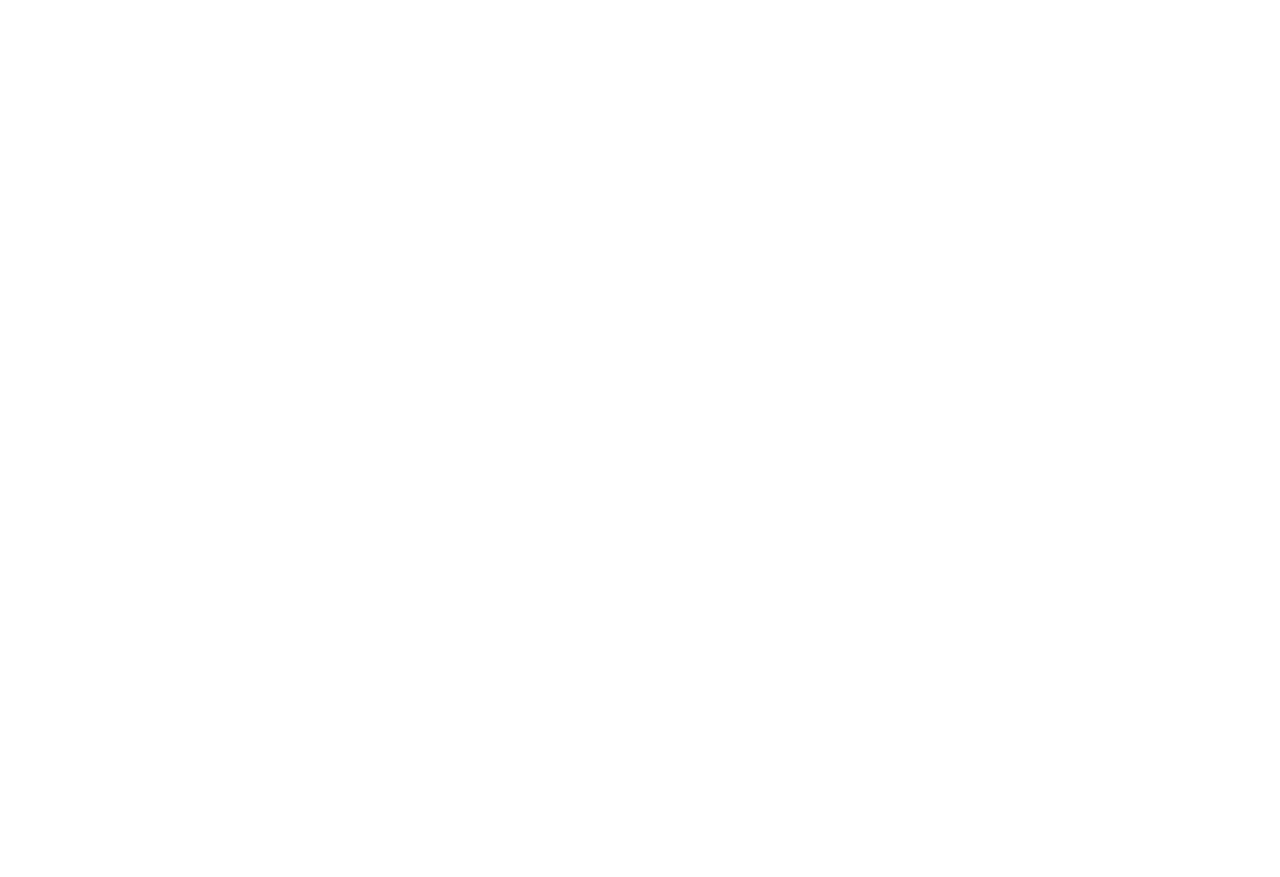
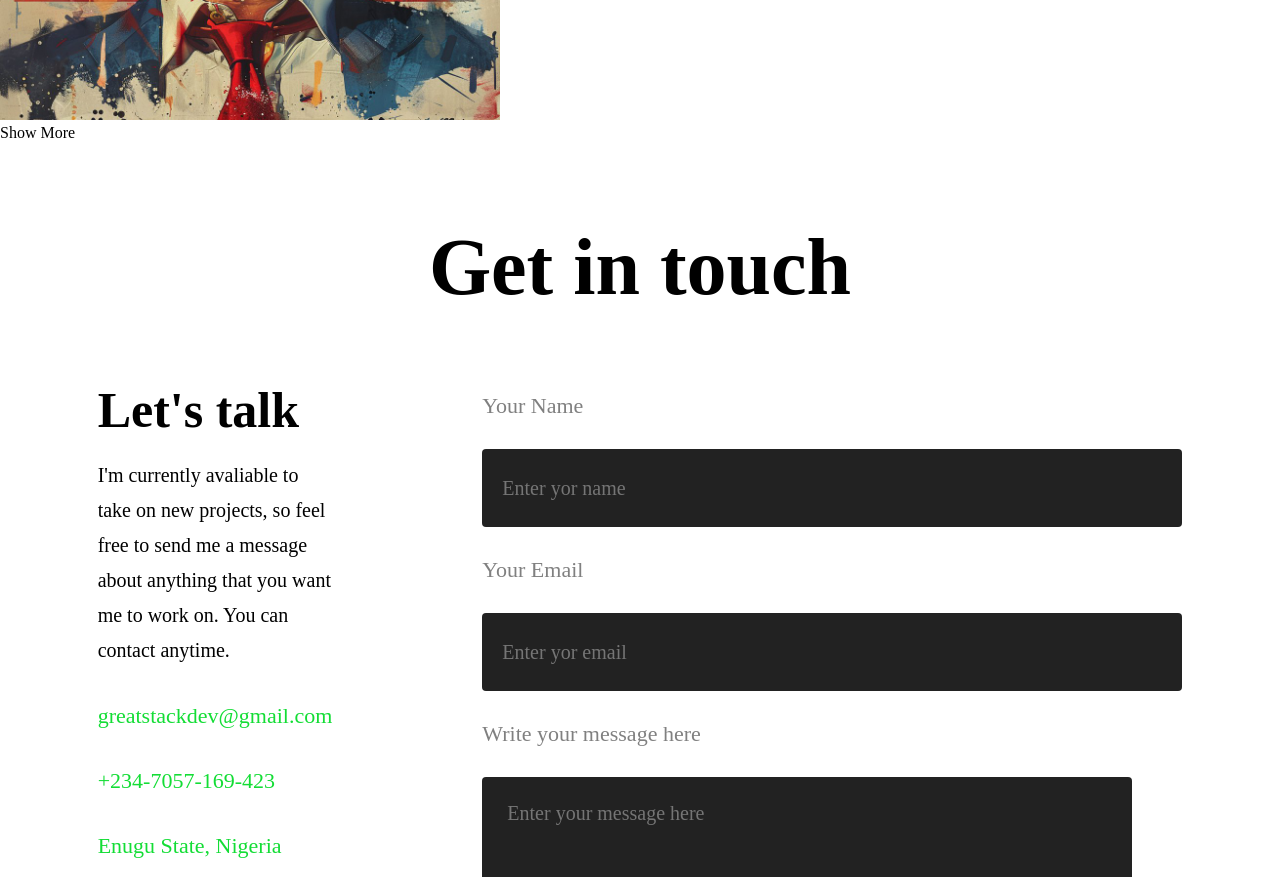
Before and after one commit to ekeneakubue/skillup2025B, a React (Vite) app: page /somto in a window 1280 px wide. Shown: the part 1920-2797 px from the top of the page. Before the commit the page ends 1503 px from the top, so only its background shows below. Built offline with nearby package versions, Linux system fonts and the light colour scheme.

Commit message:
Somto-Portfolio

```diff
--- a/src/pages/portfolio/somto/Somto.jsx
+++ b/src/pages/portfolio/somto/Somto.jsx
@@ -1,6 +1,5 @@
 import React from 'react'
 import style from './Somto.module.css'
-import Navbar from '../../../components/navbar/Navbar'
 import { Link } from 'react-router-dom'
 
 
@@ -14,13 +13,13 @@
                   <ul className={style.navs}>
                     <li><a href="#home">Home</a></li>
                     <li><a href="#about">About Me</a></li>
-                    <li>Projects</li>
-                    <li>Skills</li>
-                    <li>Experience</li>
-                    <li>Contact</li>
+                    <li><a href="#projects">Projects</a></li>
+                    <li><a href="#skills">Skills</a></li>
+                    <li><a href="#experience">Experience</a></li>
+                    <li><a href="#contact">Contact</a></li>
                   </ul>
                   <div className={style.nav_connect}>Connect With Me</div>
-            </div>
+        </div>
 
 
               <div id="home" className={style.intro_section}>
@@ -85,17 +84,86 @@
                     <h1>15+</h1>
                     <p>HAPPY CLIENTS</p>
                   </div>
+                </div>
+                </div>
+              </div>
 
+
+
+              <div id="projects" className={style.container_projects}>
+                  <div className={style.container_project_title}>
+                    <h1>My latest Work</h1>
+                    <img src="/images/portfolios/Elonmusk.jpeg" alt="Somto" className={style.about_image} />
+                  </div>
+                  <div className={style.container_showmore}>
+                    <p>Show More</p>
+                  </div>
 
                 </div>
 
 
 
 
+                <div id="skills" className={style.skills}>
 
                 </div>
 
+
+
+                <div id="experience" className={style.experience}>
+
+                </div>
+
+
+                <div id="contact" className={style.contact}>
+                  <div className={style.contact_title}>
+                    <h1>Get in touch</h1>
+                  </div>
+
+                  <div className={style.contact_section}>
+                    <div className={style.contact_left}>
+                    <h1>Let's talk</h1>
+                    <p>I'm currently avaliable to take on new projects, so feel free to send me a message about anything that you want me to work on. You can contact anytime. </p>
+
+
+                        <div className={style.contact_details}>
+                          <div className={style.contact_detail}>
+                            <p>greatstackdev@gmail.com</p>
+                          </div>
+                          <div className={style.contact_detail}>
+                            <p>+234-7057-169-423</p>
+                          </div>
+                          <div className={style.contact_detail}>
+                            <p>Enugu State, Nigeria</p>
+                          </div>
+                        </div>
+                  </div>
+                   <form className={style.contact_right}>
+                          <label htmlFor=''>Your Name</label>
+                          <input type="text" placeholder='Enter yor name' name='name'></input>
+                          <label htmlFor=''>Your Email</label>
+                          <input type="email" placeholder='Enter yor email' name='email'></input>
+                          <label htmlFor=''>Write your message here</label>
+                          <textarea type="message" rows='8' placeholder='Enter your message here' name='name'></textarea>
+                          <button type='submit' className={style.contact_submit}>Submit now</button>
+                        </form>
+                </div>
               </div>
+
+              <div className={style.footer}>
+                <hr />
+                <p className={style.footer_bottom}> © 2025 Okolo Somto. All rights reserved</p>
+                <div className={style.footer_bottom_right}>
+                  <p>Term of Services</p>
+                  <p>Privacy Policy</p>
+                  <p>Connect with me</p>
+
+                </div>
+
+
+              </div>
+
+
 
   </>
   )
--- a/src/pages/portfolio/somto/Somto.module.css
+++ b/src/pages/portfolio/somto/Somto.module.css
@@ -94,3 +94,137 @@
     width: 500px;
     height: 500px;
 }
+
+
+/*CONTACTS*/
+.contact{
+  display: flex;
+  flex-direction: column;
+  align-items: center;
+  justify-content: center;
+  gap: 80px;
+  margin:80px 170px;
+}
+
+.contact_title{
+  position: relative;
+}
+
+.contact_title h1{
+  padding: 0px 30px;
+  font-size: 80px;
+  font-weight: 600;
+}
+
+.contact_section{
+  display: flex;
+  gap: 150px;
+}
+
+.contact_left{
+  display: flex;
+  flex-direction: column;
+  gap: 30px;
+}
+
+.contact_left h1{
+  font-size: 50px;
+  font-weight: 700;
+}
+
+.contact_left {
+  max-width: 550px;
+  color: black;
+  font-size: 20px;
+  line-height: 35px;
+}
+
+.contact_details{
+  display: flex;
+  flex-direction: column;
+  gap: 30px;
+  color: #13dd35;
+  font-size: 22px;
+}
+
+.contact_detail{
+  display: flex;
+  align-items: center;
+  gap: 20px;
+}
+
+.contact_right{
+  display: flex;
+  flex-direction: column;
+  align-items: start;
+  gap: 30px;
+}
+
+.contact_right label{
+  color:rgb(128, 128, 128);
+  font-size: 22px;
+  font-weight: 500;
+}
+
+.contact_right input{
+  border: none;
+  width:700px;
+  height: 78px;
+  padding-left: 20px;
+  border-radius: 4px;
+  background: #222;
+  color: #fff;
+  font-family: Outfit;
+  font-size: 20px;
+}
+
+.contact_right textarea{
+  width:650px;
+  border:none;
+  padding: 25px;
+  border-radius: 4px;
+  background: #222;
+  color: #fff;
+   font-family: Outfit;
+  font-size: 20px;
+}
+
+.contact_submit{
+  border: none;
+  color: #fff;
+  border-radius: 50px;
+  font-size: 22px;
+  padding: 20px 60px;
+  margin-bottom: 50px;
+  cursor: pointer;
+  background: #222;
+  transition: 0.3s;
+}
+
+.contact_submit:hover{
+  transform: scale(1.1);
+  transition: 0.3s;
+}
+
+
+/*FOOTER*/
+.footer{
+  margin: 50px 170px;
+  display: flex;
+  flex-direction: column;
+  gap:30px;
+}
+
+.footer_bottom{
+  display: flex;
+  justify-content: space-between;
+  font-size: 18px;
+}
+
+.footer_bottom_right{
+  display: flex;
+  gap: 50px;
+  margin-bottom: 50px;
+
+
+}
```
